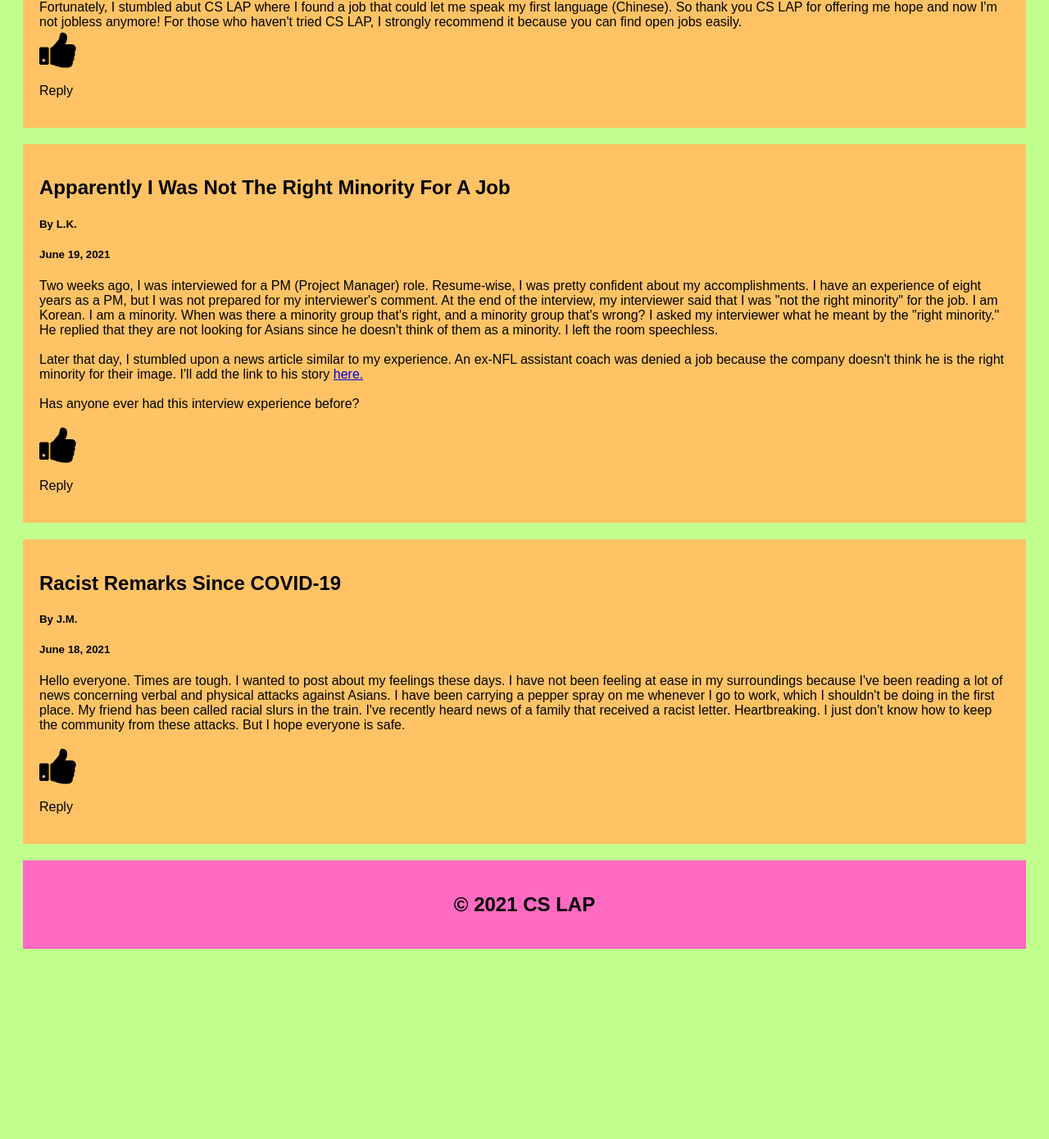
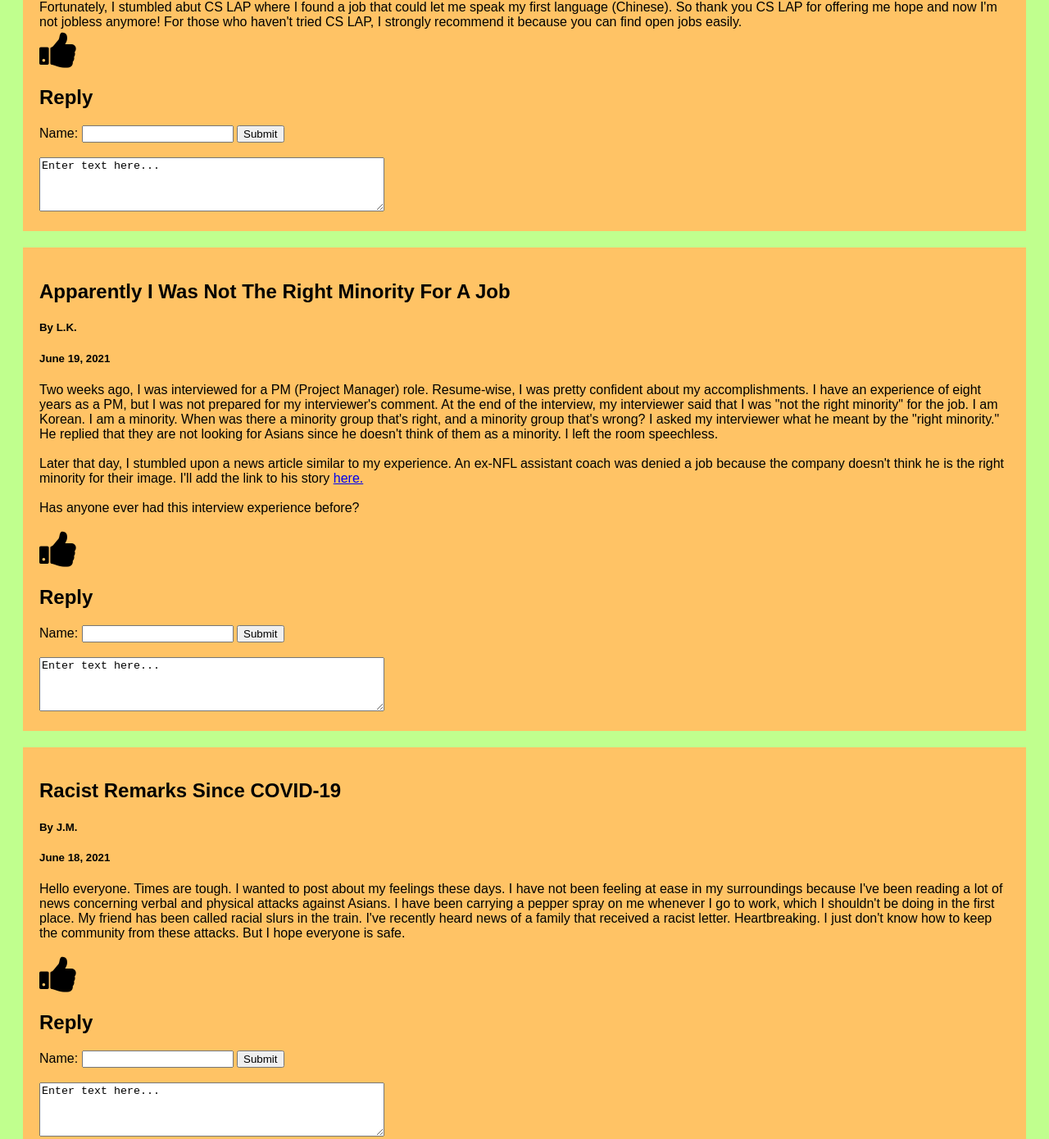
Before and after one commit to AmyChengg/CSLAP, a plain HTML site: page blog.html in a window 1280 px wide. Shown: the part 1242-2632 px from the top of the page at 82% size. Before the commit the page ends 2428 px from the top, so only its background shows below. Drawn offline with Linux system fonts and the light colour scheme.

Commit message:
qoom sync at Sun Jun 20 2021 15:29:30 GMT+0000 (Coordinated Universal Time)

```diff
--- a/blog.html
+++ b/blog.html
@@ -58,6 +58,8 @@
       <h5>June 19, 2021</h5>
     When my city went to lockdown, I was not able to keep my job. I tried finding a new job but with no avail.There's even a study that proves Asian Americans are the top working group to be the most affected by COVID. <a href="https://www.ncbi.nlm.nih.gov/pmc/articles/PMC7543758/">Source</a><br> <br>Fortunately, I stumbled abut CS LAP where I found a job that could let me speak my first language (Chinese). So thank you CS LAP for offering me hope and now I'm not jobless anymore! For those who haven't tried CS LAP, I strongly recommend it because you can find open jobs easily. <br>
 
+
+
     <style>
 .fa {
   font-size: 50px;
@@ -79,7 +81,15 @@ function myFunction(x) {
   x.classList.toggle("fa-thumbs-down");
 }
 </script>
-<p>Reply</p>
+<h2>Reply</h2>
+
+<form action="/action_page.php" id="usrform">
+  Name: <input type="text" name="usrname">
+  <input type="submit">
+</form>
+<br>
+<textarea rows="4" cols="50" name="comment" form="usrform">
+Enter text here...</textarea>
 
 
 
@@ -124,8 +134,17 @@ function myFunction(x) {
   x.classList.toggle("fa-thumbs-down");
 }
 </script>
-<p>Reply</p>
 
+
+ <h2>Reply</h2>
+
+<form action="/action_page.php" id="usrform">
+  Name: <input type="text" name="usrname">
+  <input type="submit">
+</form>
+<br>
+<textarea rows="4" cols="50" name="comment" form="usrform">
+Enter text here...</textarea>
 
     </div>
 <div class="card">
@@ -154,7 +173,15 @@ function myFunction(x) {
   x.classList.toggle("fa-thumbs-down");
 }
 </script>
-<p>Reply</p>
+<h2>Reply</h2>
+
+<form action="/action_page.php" id="usrform">
+  Name: <input type="text" name="usrname">
+  <input type="submit">
+</form>
+<br>
+<textarea rows="4" cols="50" name="comment" form="usrform">
+Enter text here...</textarea>
 
   </div>
 
--- a/project.json
+++ b/project.json
@@ -1,3 +1,4 @@
 {
-	"homepage": "index.html"
+	"homepage": "index.html",
+	"gitRepo": "CSLAP"
 }
```
